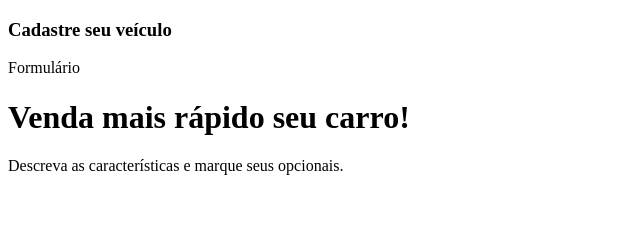
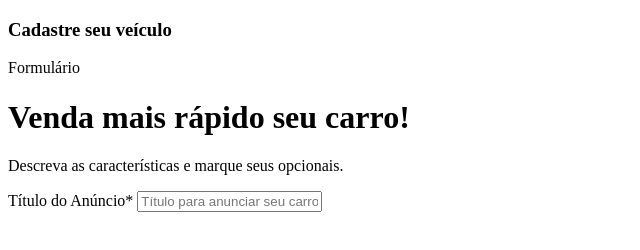
Before and after one commit to Thiagobf1/Form_Project, a plain HTML site: page index.html in a window 1280 px wide. Shown: the whole page, without its empty margins (0-640 px from the left). Drawn offline with Linux system fonts and the light colour scheme.

Commit message:
Create Box input

```diff
--- a/index.html
+++ b/index.html
@@ -20,8 +20,19 @@
     <p>
       Descreva as características e marque seus opcionais.
     </p>
+   <form>
+    <div class="box-input">
+      <label for="title">Título do Anúncio<span class="requerid-field">*</span></label
+        >
+      <input type="text" name="title" id="title" class="block"  placeholder="Título para anunciar seu carro"
+      minlength="1"
+      maxlength="40"
+      required
+      />
+    </div>
+   </form>
+    </div>
   </div>
   </div>
- </div>
 </body>
 </html>
```
